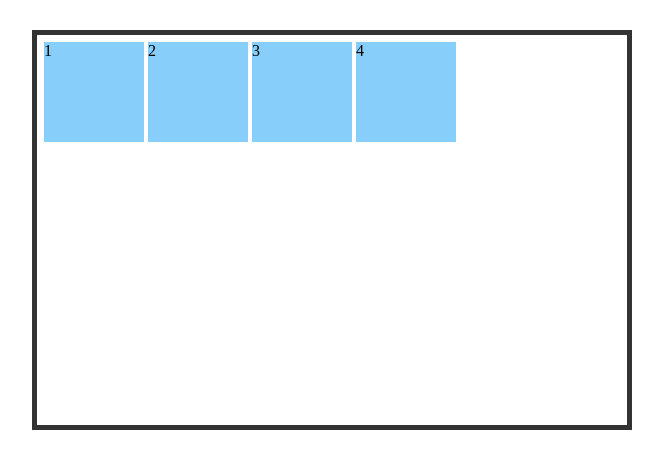
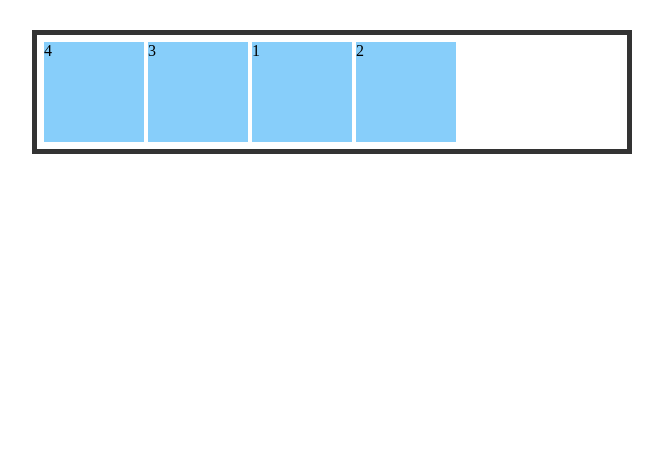
Before and after one commit to Ballsky26/flexbox, a plain HTML site: page index.html in a window 1280 px wide. Shown: the whole page, without its empty margins (308-971 px from the left). Drawn offline with Linux system fonts and the light colour scheme.

Commit message:
Order-by

```diff
--- a/style.css
+++ b/style.css
@@ -1,6 +1,6 @@
 .container {
     width: 600px;
-    height: 400px;
+    /* height: 400px; */
     border: 5px solid #333;
     margin: 30px auto;
     padding: 5px;
@@ -25,6 +25,7 @@
     align-content: stretch;
     align-content: space-between;
     align-content: space-around; */
+    align-items: baseline;
 }
 
 .container div {
@@ -33,3 +34,19 @@
     background-color: lightskyblue;
     margin: 2px;
 }
+
+.container div.satu {
+    order: 3;
+}
+
+.container div.dua {
+    order: 4;
+}
+
+.container div.tiga {
+    order: 2;
+}
+
+.container div.empat {
+    order: 1;
+}
```
